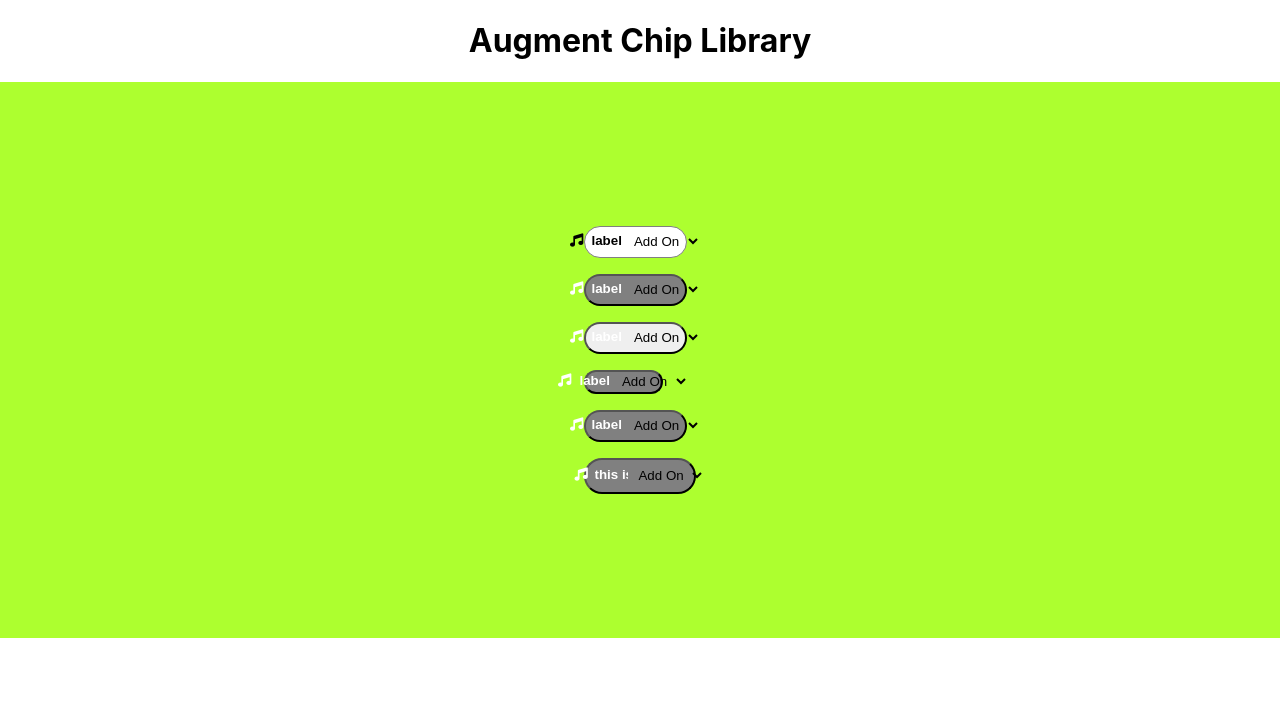
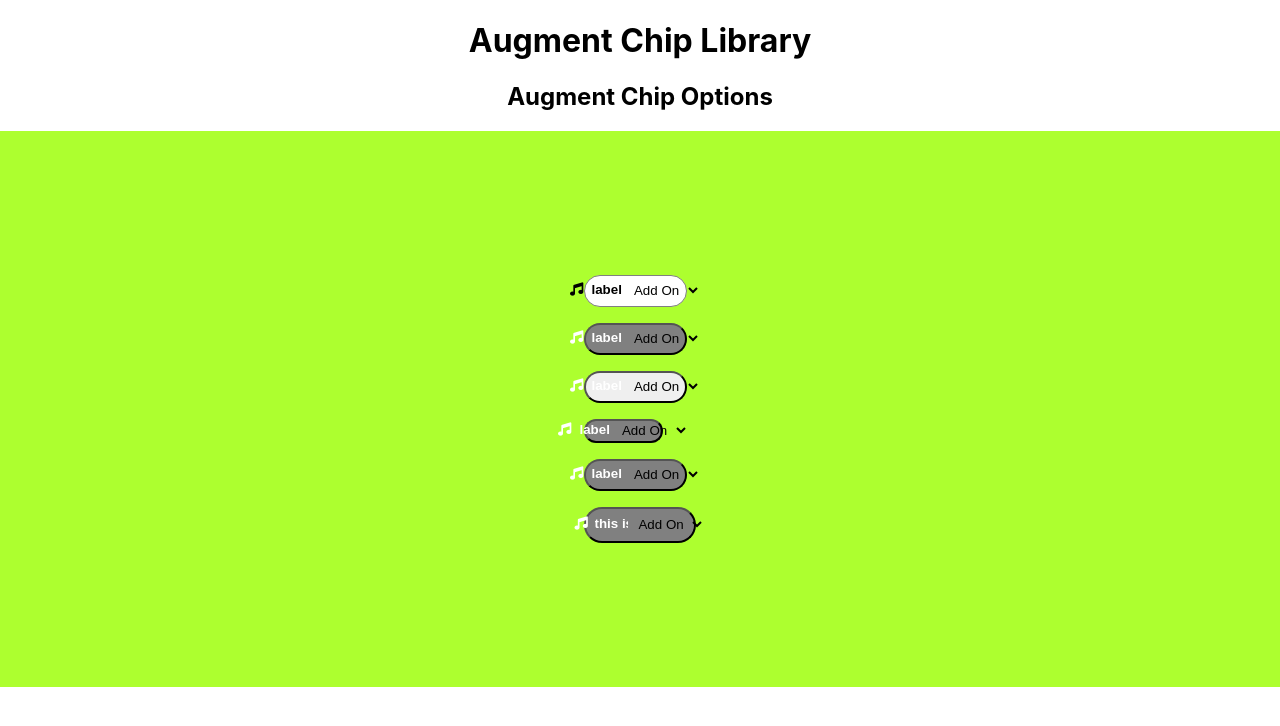
Before and after one commit to timdecillis/augment-chip-library, a React (Create React App) app: page / in a window 1280 px wide. Shown: the top 726 px of the page. Built offline with nearby package versions, Linux system fonts and the light colour scheme.

Commit message:
added copy

```diff
--- a/src/App.tsx
+++ b/src/App.tsx
@@ -1,13 +1,12 @@
 import "./App.css";
 import Container from "./lib/Container/Container";
 import displayComponents from "./utils/chipCreator";
-
-
 
 function App() {
   return (
     <div className="App">
       <h1>Augment Chip Library</h1>
+      <h2>Augment Chip Options</h2>
       <Container components={displayComponents} />
     </div>
   );
```
